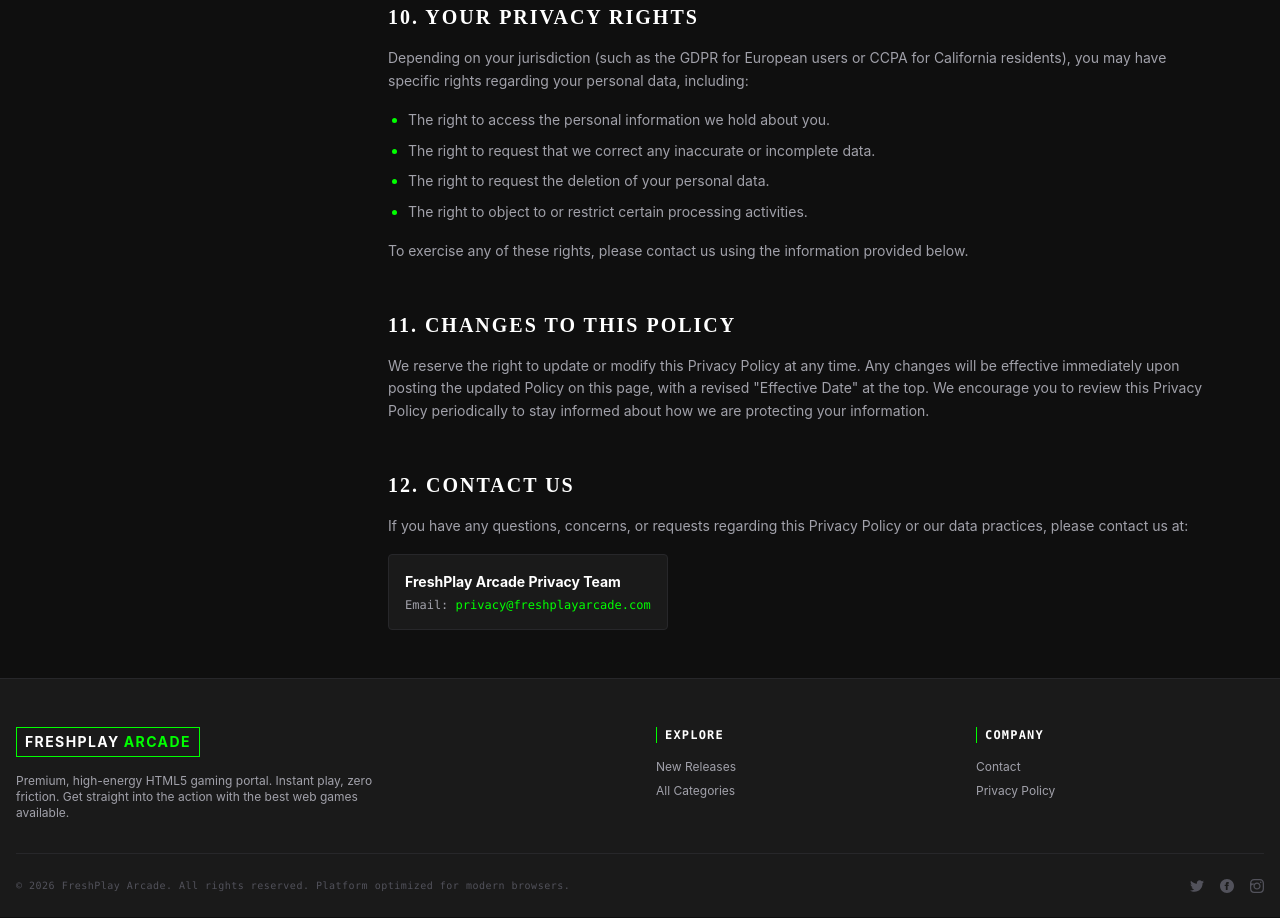
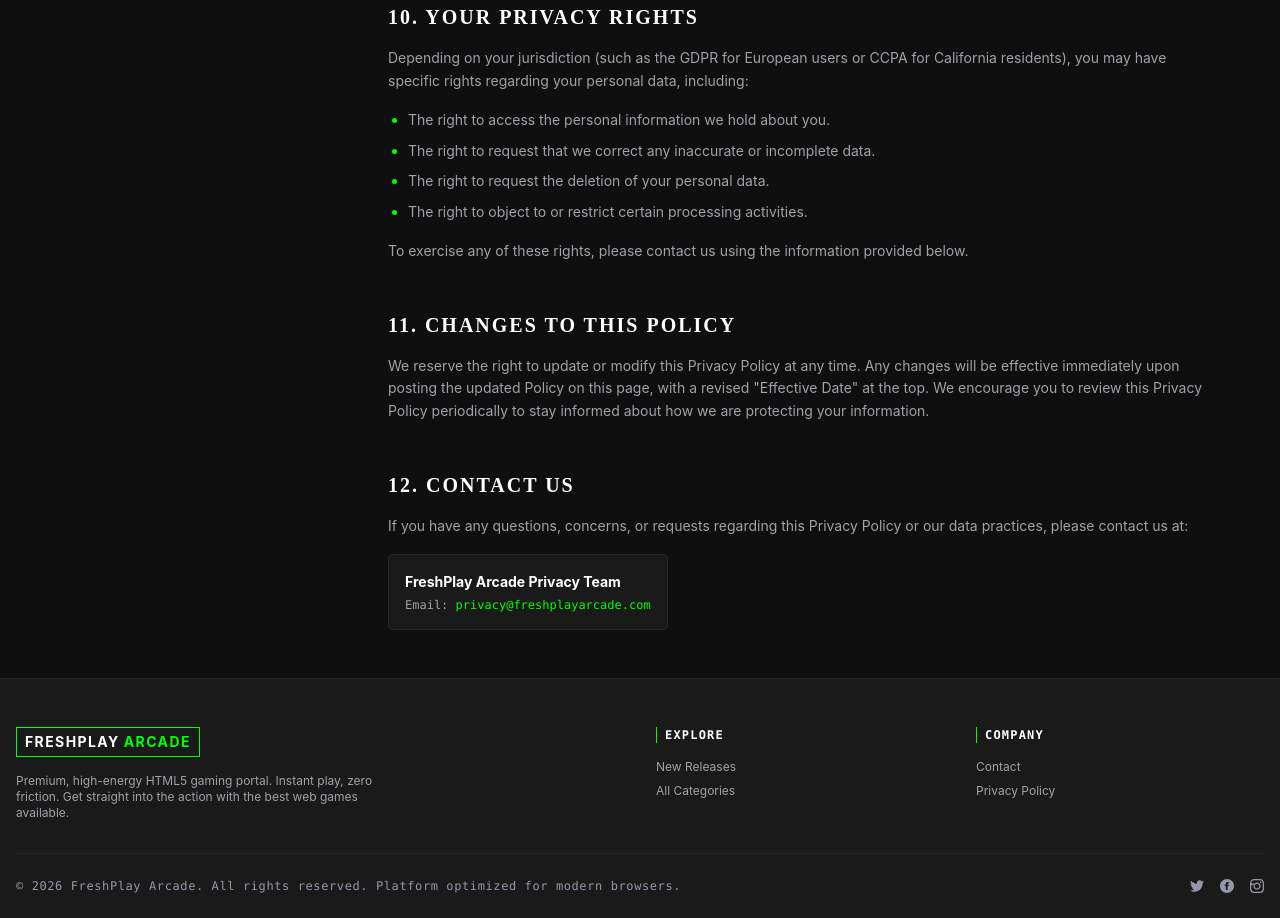
Before and after one commit to JagsimranjitSingh/Arcade-Games, a plain HTML site: page privacy.html in a window 1280 px wide. Shown: the part 2892-3810 px from the top of the page. Drawn offline with nearby package versions, Linux system fonts and the light colour scheme; no server answers.

Commit message:
make privacy page with proper version 1 content

```diff
--- a/privacy.html
+++ b/privacy.html
@@ -226,22 +226,22 @@
 					</div>
 				</div>
 
-				<div class="border-t border-[#27272a] pt-6 flex flex-col md:flex-row items-center justify-between text-[10px] text-[#52525b] font-mono tracking-wider">
+				<div class="border-t border-[#27272a] pt-6 flex flex-col md:flex-row items-center justify-between text-xs text-[#9696ab] font-mono tracking-wider">
 					<p>&copy; 2026 FreshPlay Arcade. All rights reserved. Platform optimized for modern browsers.</p>
 					<div class="flex gap-4 mt-4 md:mt-0 items-center">
 						<a href="#" class="hover:text-white" aria-label="FreshPlay Arcade on Twitter">
-							<svg width="14" height="14"	fill="currentColor" viewBox="0 0 24 24">
+							<svg width="14" height="14" fill="currentColor" viewBox="0 0 24 24">
 								<path d="M24 4.557c-.883.392-1.832.656-2.828.775 1.017-.609 1.798-1.574 2.165-2.724-.951.564-2.005.974-3.127 1.195-.897-.957-2.178-1.555-3.594-1.555-3.179 0-5.515 2.966-4.797 6.045-4.091-.205-7.719-2.165-10.148-5.144-1.29 2.213-.669 5.108 1.523 6.574-.806-.026-1.566-.247-2.229-.616-.054 2.281 1.581 4.415 3.949 4.89-.693.188-1.452.232-2.224.084.626 1.956 2.444 3.379 4.6 3.419-2.07 1.623-4.678 2.348-7.29 2.04 2.179 1.397 4.768 2.212 7.548 2.212 9.142 0 14.307-7.721 13.995-14.646.962-.695 1.797-1.562 2.457-2.549z" />
 							</svg>
 						</a>
 						<a href="#" class="hover:text-white" aria-label="FreshPlay Arcade on Facebook">
-							<svg width="14" height="14"	fill="currentColor" viewBox="0 0 24 24">
-								<path	d="M12 0c-6.627 0-12 5.373-12 12s5.373 12 12 12 12-5.373 12-12-5.373-12-12-12zm3 8h-1.35c-.538 0-.65.221-.65.778v1.222h2l-.209 2h-1.791v7h-3v-7h-2v-2h2v-2.308c0-1.769.931-2.692 3.029-2.692h1.971v3z" />
+							<svg width="14" height="14" fill="currentColor" viewBox="0 0 24 24">
+								<path d="M12 0c-6.627 0-12 5.373-12 12s5.373 12 12 12 12-5.373 12-12-5.373-12-12-12zm3 8h-1.35c-.538 0-.65.221-.65.778v1.222h2l-.209 2h-1.791v7h-3v-7h-2v-2h2v-2.308c0-1.769.931-2.692 3.029-2.692h1.971v3z" />
 							</svg>
 						</a>
 						<a href="#" class="hover:text-white" aria-label="FreshPlay Arcade on Instagram">
-							<svg width="14" height="14"	fill="currentColor" viewBox="0 0 24 24">
-								<path	d="M12 2.163c3.204 0 3.584.012 4.85.07 3.252.148 4.771 1.691 4.919 4.919.058 1.265.069 1.645.069 4.849 0 3.205-.012 3.584-.069 4.849-.149 3.225-1.664 4.771-4.919 4.919-1.266.058-1.644.07-4.85.07-3.204 0-3.584-.012-4.849-.07-3.26-.149-4.771-1.699-4.919-4.92-.058-1.265-.07-1.644-.07-4.849 0-3.204 013-3.583.07-4.849.149-3.227 1.664-4.771 4.919-4.919 1.266-.057 1.645-.069 4.849-.069zm0-2.163c-3.259 0-3.667.014-4.947.072-4.358.2-6.78 2.618-6.98 6.98-.059 1.281-.073 1.689-.073 4.948 0 3.259.014 3.668.072 4.948.2 4.358 2.618 6.78 6.98 6.98 1.281.058 1.689.072 4.948.072 3.259 0 3.668-.014 4.948-.072 4.354-.2 6.782-2.618 6.979-6.98.059-1.28.073-1.689.073-4.948 0-3.259-.014-3.667-.072-4.947-.196-4.354-2.617-6.78-6.979-6.98-1.281-.059-1.69-.073-4.949-.073zm0 5.838c-3.403 0-6.162 2.759-6.162 6.162s2.759 6.163 6.162 6.163 6.162-2.759 6.162-6.163c0-3.403-2.759-6.162-6.162-6.162zm0 10.162c-2.209 0-4-1.79-4-4 0-2.209 1.791-4 4-4s4 1.791 4 4c0 2.21-1.791 4-4 4zm6.406-11.845c-.796 0-1.441.645-1.441 1.44s.645 1.44 1.441 1.44c.795 0 1.439-.645 1.439-1.44s-.644-1.44-1.439-1.44z" />
+							<svg width="14" height="14" fill="currentColor" viewBox="0 0 24 24">
+								<path d="M12 2.163c3.204 0 3.584.012 4.85.07 3.252.148 4.771 1.691 4.919 4.919.058 1.265.069 1.645.069 4.849 0 3.205-.012 3.584-.069 4.849-.149 3.225-1.664 4.771-4.919 4.919-1.266.058-1.644.07-4.85.07-3.204 0-3.584-.012-4.849-.07-3.26-.149-4.771-1.699-4.919-4.92-.058-1.265-.07-1.644-.07-4.849 0-3.204 013-3.583.07-4.849.149-3.227 1.664-4.771 4.919-4.919 1.266-.057 1.645-.069 4.849-.069zm0-2.163c-3.259 0-3.667.014-4.947.072-4.358.2-6.78 2.618-6.98 6.98-.059 1.281-.073 1.689-.073 4.948 0 3.259.014 3.668.072 4.948.2 4.358 2.618 6.78 6.98 6.98 1.281.058 1.689.072 4.948.072 3.259 0 3.668-.014 4.948-.072 4.354-.2 6.782-2.618 6.979-6.98.059-1.28.073-1.689.073-4.948 0-3.259-.014-3.667-.072-4.947-.196-4.354-2.617-6.78-6.979-6.98-1.281-.059-1.69-.073-4.949-.073zm0 5.838c-3.403 0-6.162 2.759-6.162 6.162s2.759 6.163 6.162 6.163 6.162-2.759 6.162-6.163c0-3.403-2.759-6.162-6.162-6.162zm0 10.162c-2.209 0-4-1.79-4-4 0-2.209 1.791-4 4-4s4 1.791 4 4c0 2.21-1.791 4-4 4zm6.406-11.845c-.796 0-1.441.645-1.441 1.44s.645 1.44 1.441 1.44c.795 0 1.439-.645 1.439-1.44s-.644-1.44-1.439-1.44z" />
 							</svg>
 						</a>
 					</div>
```
